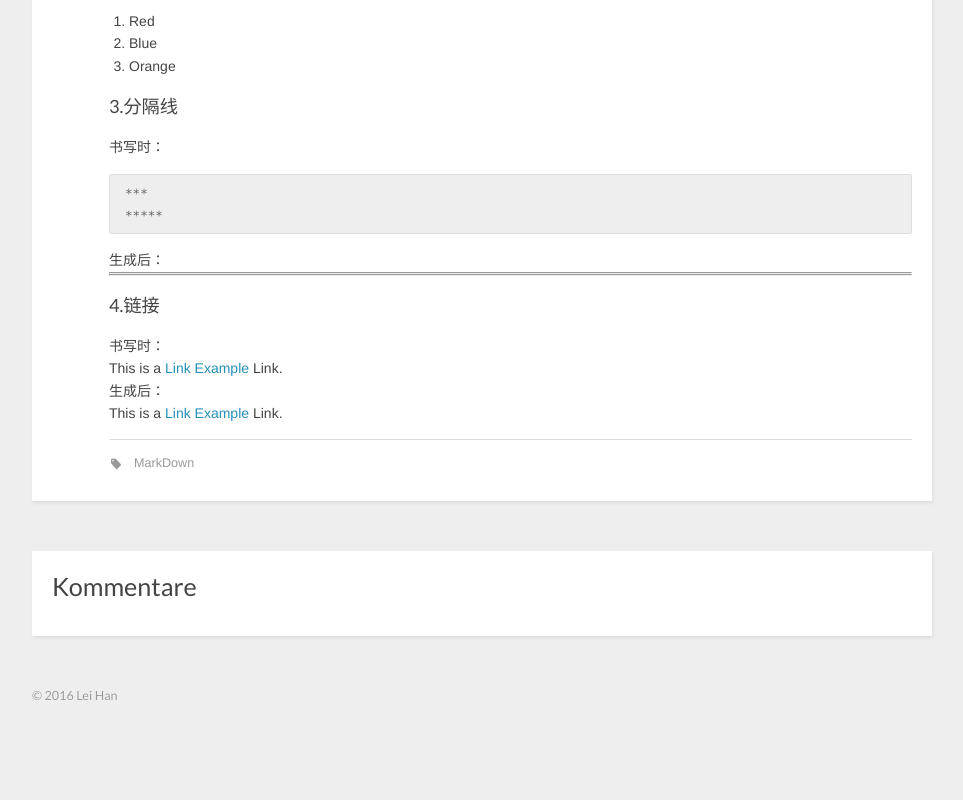
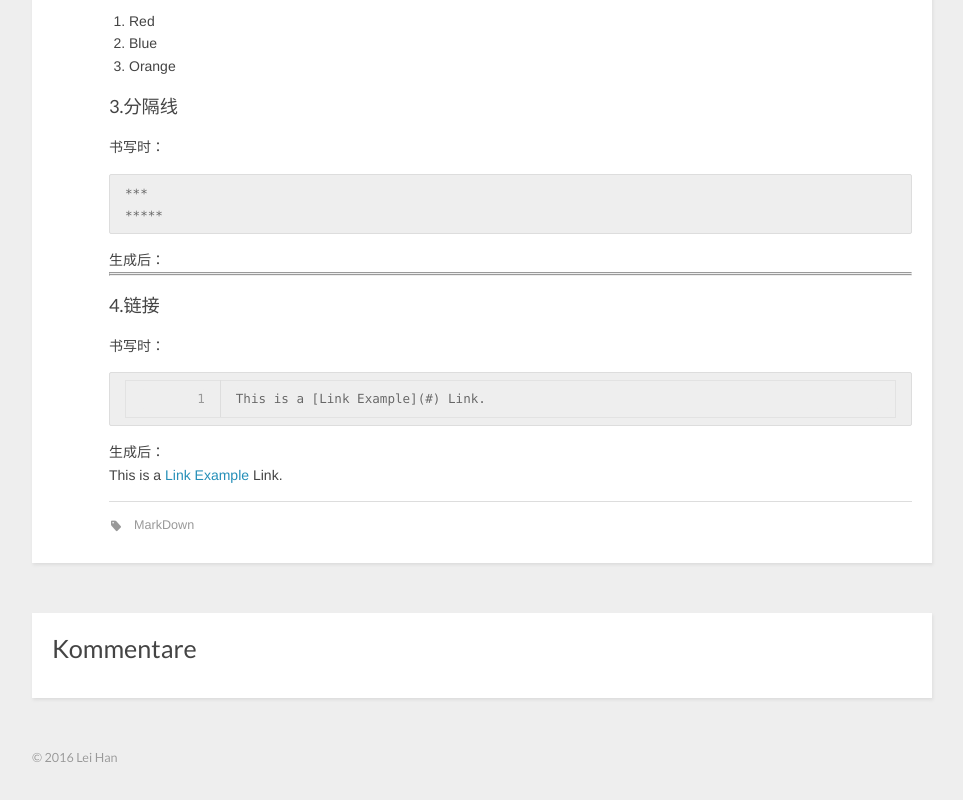
Before and after one commit to bluejfox/bluejfox.github.io, a plain HTML site: page 2016/08/11/MarkDown学习笔记/index.html in a window 1280 px wide. Shown: the part 897-1697 px from the top of the page, without its empty margins (8-971 px from the left). Before the commit the page ends 1654 px from the top, so only its background shows below. Drawn offline with nearby package versions, Linux system fonts and the light colour scheme.

Commit message:
Site updated: 2016-08-11 10:33:04

```diff
--- a/2016/08/11/MarkDown学习笔记/index.html
+++ b/2016/08/11/MarkDown学习笔记/index.html
@@ -111,7 +111,8 @@ Orange
 </code></pre><p>生成后：</p>
 <hr>
 <hr>
-<h3 id="4-链接"><a href="#4-链接" class="headerlink" title="4.链接"></a>4.链接</h3><p>书写时：<br>    This is a <a href="#">Link Example</a> Link.<br>生成后：<br>This is a <a href="#">Link Example</a> Link.</p>
+<h3 id="4-链接"><a href="#4-链接" class="headerlink" title="4.链接"></a>4.链接</h3><p>书写时：<br><figure class="highlight plain"><table><tr><td class="gutter"><pre><div class="line">1</div></pre></td><td class="code"><pre><div class="line">This is a [Link Example](#) Link.</div></pre></td></tr></table></figure></p>
+<p>生成后：<br>This is a <a href="#">Link Example</a> Link.</p>
 
 
     </div>
```
Also changed, not shown: index.html (+2 -1 lines).
